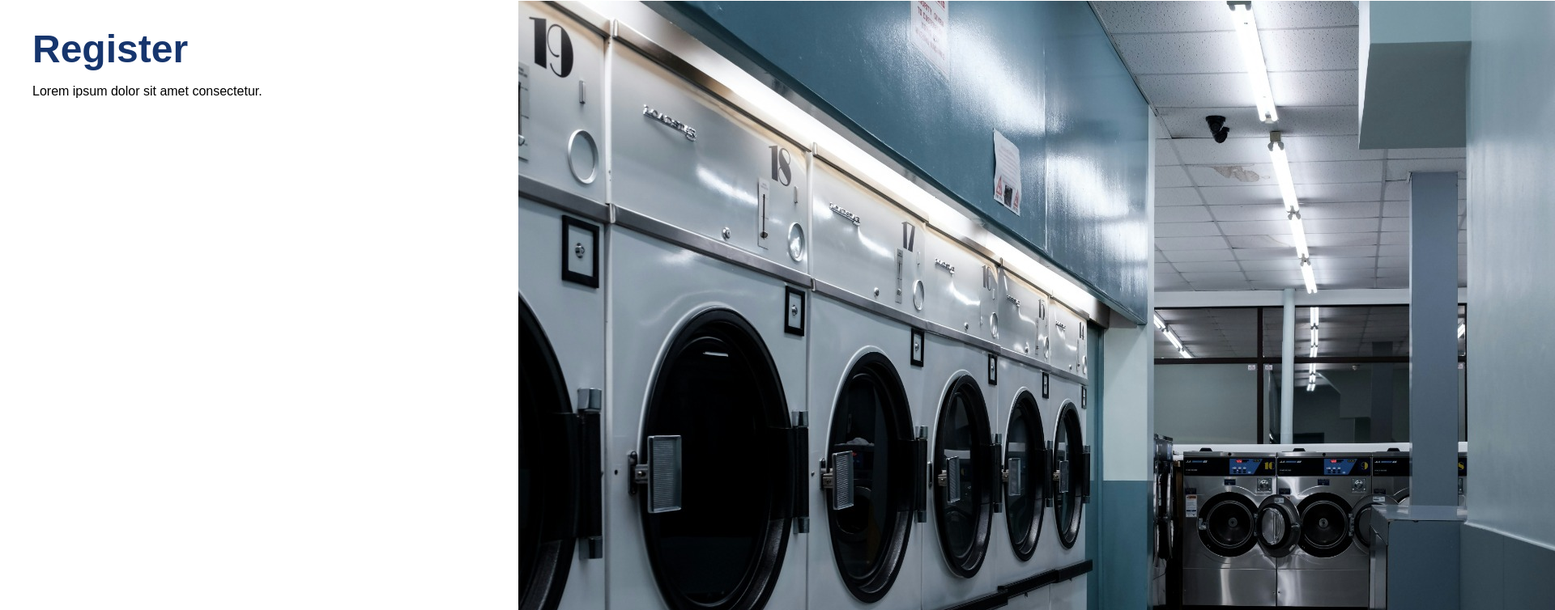
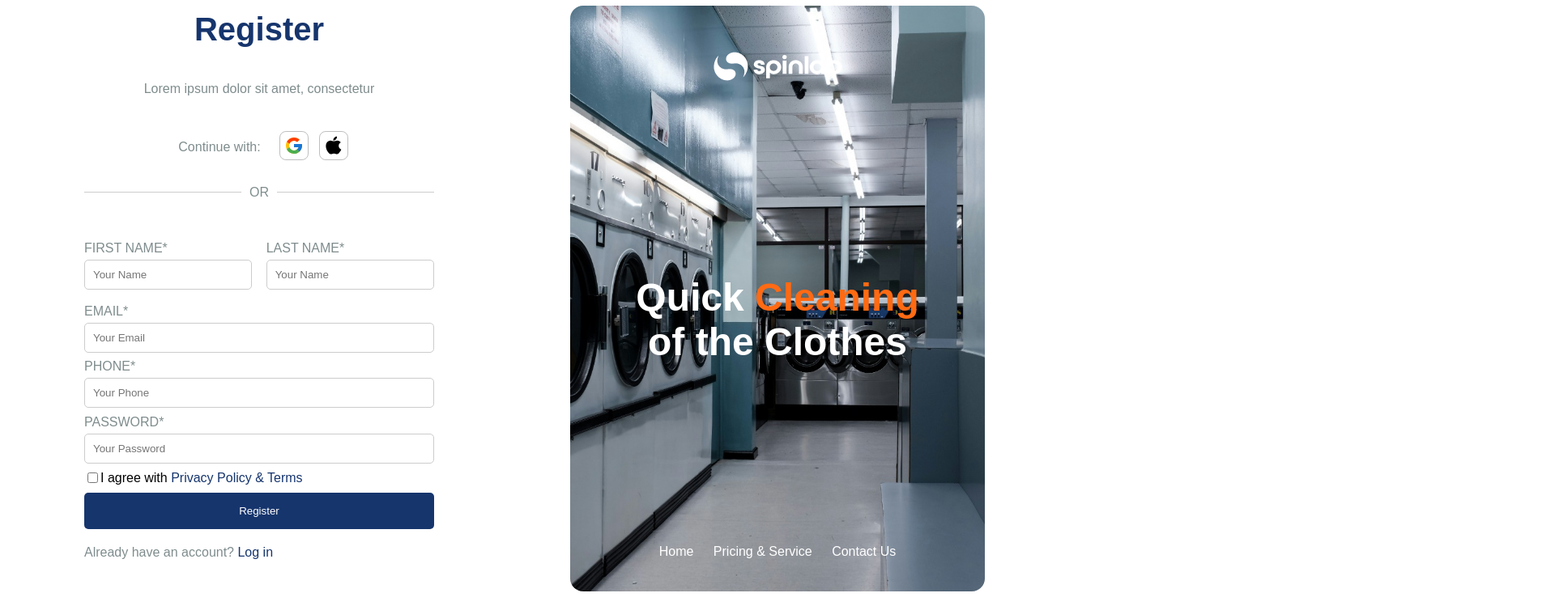
Before and after one commit to MuhammedIkbalAKGUNDOGDU/register-page, a plain HTML site: page index.html in a window 1280 px wide. Shown: the part 31-785 px from the top of the page at 81% size, 1920 px wide, since content can reach past the window. Drawn offline with Linux system fonts and the light colour scheme; a web font is replaced by a local one.

Commit message:
register page-final test

```diff
--- a/index.css
+++ b/index.css
@@ -1,56 +1,228 @@
-:root{
-    --primary-color: #16356D;
-    --secondary-color: #FF6A13;
+@font-face {
+    font-family: 'SF Pro';
+    src: url('fonts/SF-Pro-Bold.ttf') format('truetype');
+    font-weight: bold;
+}
 
+@font-face {
+    font-family: 'SF Pro';
+    src: url('fonts/SF-Pro-SemiBold.ttf') format('truetype');
+    font-weight: 600;
+}
+
+@font-face {
+    font-family: 'SF Pro';
+    src: url('fonts/SF-Pro-Medium.ttf') format('truetype');
+    font-weight: 500;
+}
+
+@font-face {
+    font-family: 'SF Pro';
+    src: url('fonts/SF-Pro-Regular.ttf') format('truetype');
+    font-weight: normal;
 }
 
 body {
     font-family: 'SF Pro', sans-serif;
+    margin: 0;
+    padding: 0;
+    background-color: white;
 }
 
-.bold-text {
+.container {
+    display: flex;
+    height: 100vh;
+}
+
+.left, .right {
+    width: 50%;
+    max-width: 50%;
+    display: flex;
+    flex-direction: column;
+    justify-content: center;
+    align-items: center;
+    padding: 20px;
+}
+
+
+.left {
+    background-color: white;
+    padding: 40px;
+    margin: 3% 5%;
+}
+
+.right {
+    position: relative;
+    padding: 40px;
+    margin: 3% 5%;
+    border-radius: 16px;
+    background: url('register.jfif') no-repeat center center/cover;
+
+}
+
+.right .overlay {
+    position: relative;
+    top: 0;
+    left: 0;
+    width: 100%;
+    height: 100%;
+    color: white;
+    display: flex;
+    flex-direction: column;
+    justify-content: center;
+    align-items: center;
+    text-align: center;
+    padding: 20px;
+}
+
+.rigth-motto{
+    font-weight: 700px;
+    font-size: 3rem;
+    max-width: 389px;
+}
+
+h1 {
+    font-size: 2.5rem;
+    color: #16356D;
+}
+
+h2 {
+    font-size: 2rem;
     font-weight: bold;
 }
 
-.semibold-text {
-    font-weight: 600;
+h2 span {
+    color: #FF6A13;
 }
 
-.medium-text {
-    font-weight: 500;
+p {
+    color: #7f8c8d;
 }
 
-.regular-text {
-    font-weight: normal;
+form{
+    padding: 10%;
+    margin-right: 5%;
+    margin-left: 5%;
 }
 
-#register-title{
-    color: var(--primary-color);
-    font-size: 48px;
-}
-
-.register-page{
+.social-login{
     display: flex;
-    margin: 2rem;
-}
-
-.title{
-
-    h1{
-        margin-bottom: 1rem;
+    align-items: center;
+    justify-content: center;
+    margin: 5%;
+    i{
+        margin-left: 15%;
     }
     p{
-        margin-top: 0rem;
+        text-wrap: nowrap;
+    }
+    img{
+        padding: 20%;
     }
 }
 
-.register-left{
-    min-width: 50%;
-    width: 50%;
+.register-logo{
 }
-.register-rigth{
-    min-width: 50%;
-    width: 50%;
-    position: relative;
-    border-radius: 16px;
+
+.social-login .google {
+    background-color: transparent;
+    border: 1px solid rgba(0, 0, 0, 0.25);
+    border-radius: 8px;
 }
+
+.social-login .apple {
+    background-color: transparent;
+    border: 1px solid rgba(0, 0, 0, 0.25);
+    border-radius: 8px;
+
+}
+
+.divider {
+    display: flex;
+    align-items: center;
+    width: 100%;
+}
+
+.divider hr {
+    flex: 1;
+    border: none;
+    border-top: 1px solid #ccc;
+}
+
+.divider span {
+    margin: 0 10px;
+    color: #7f8c8d;
+}
+
+form {
+    width: 100%;
+}
+
+.input-group {
+    display: flex;
+    justify-content: space-between;
+}
+
+.input-box {
+    display: flex;
+    flex-direction: column;
+    margin:2% 0%;
+    width: 48%;
+}
+
+.input-box-other{
+    width: 100%;
+}
+
+.input-box label {
+    margin-bottom: 5px;
+    color: #7f8c8d;
+}
+
+.input-box input {
+    padding: 10px;
+    border: 1px solid #ccc;
+    border-radius: 5px;
+}
+
+.checkbox {
+    display: flex;
+    align-items: center;
+    margin: 2% 0%;
+}
+
+
+
+.checkbox label a {
+    color: #16356D;
+    text-decoration: none;
+}
+
+.register-btn {
+    width: 100%;
+    padding: 15px;
+    background-color: #16356D;
+    color: white;
+    border: none;
+    border-radius: 5px;
+    cursor: pointer;
+}
+
+.login-link {
+    margin-top: 20px;
+}
+
+.login-link a {
+    color: #16356D;
+    text-decoration: none;
+}
+
+nav a {
+    margin: 10px;
+    color: white;
+    text-decoration: none;
+}
+
+nav a:hover {
+    text-decoration: underline;
+}
--- a/index.html
+++ b/index.html
@@ -1,23 +1,72 @@
 <!DOCTYPE html>
-<html>
+<html lang="en">
   <head>
-    <meta charset="utf-8" />
+    <meta charset="UTF-8" />
     <meta http-equiv="X-UA-Compatible" content="IE=edge" />
+    <meta name="viewport" content="width=device-width, initial-scale=1.0" />
     <title>Register</title>
-    <meta name="viewport" content="width=device-width, initial-scale=1" />
-    <link rel="stylesheet" type="text/css" media="screen" href="index.css" />
-    <script src="main.js"></script>
+    <link rel="stylesheet" href="index.css" />
   </head>
   <body>
-    <div class="register-page">
-      <div class="register-left">
-        <div class="title">
-          <h1 id="register-title" class="bold-text">Register</h1>
-          <p>Lorem ipsum dolor sit amet consectetur.</p>
+    <div class="container">
+      <div class="left">
+        <h1>Register</h1>
+        <p>Lorem ipsum dolor sit amet, consectetur</p>
+        <div class="social-login">
+          <p>Continue with:</p>
+          <i><img class="google " src="./Google.svg" alt="" /></i>
+          <i> <img class="apple " src="./Apple.svg" alt="" /> </i>
         </div>
+        <div class="divider">
+          <hr />
+          <span>OR</span>
+          <hr />
+        </div>
+        <form>
+          <div class="input-group">
+            <div class="input-box">
+              <label for="first-name">FIRST NAME*</label>
+              <input type="text" id="first-name" placeholder="Your Name" />
+            </div>
+            <div class="input-box">
+              <label for="last-name">LAST NAME*</label>
+              <input type="text" id="last-name" placeholder="Your Name" />
+            </div>
+          </div>
+          <div class="input-box input-box-other">
+            <label for="email">EMAIL*</label>
+            <input type="email" id="email" placeholder="Your Email" />
+          </div>
+          <div class="input-box input-box-other">
+            <label for="phone">PHONE*</label>
+            <input type="tel" id="phone" placeholder="Your Phone" />
+          </div>
+          <div class="input-box input-box-other">
+            <label for="password">PASSWORD*</label>
+            <input type="password" id="password" placeholder="Your Password" />
+          </div>
+          <div class="checkbox">
+            <input type="checkbox" id="agree" />
+            <label for="agree"
+              >I agree with <a href="#">Privacy Policy & Terms</a></label
+            >
+          </div>
+          <button type="submit" class="register-btn">Register</button>
+          <p class="login-link">
+            Already have an account? <a href="#">Log in</a>
+          </p>
+        </form>
       </div>
-      <div class="register-rigth">
-        <img src="./register.jfif" alt="selam" />
+      <div class="right">
+        <img class="register-logo" src="register-logo.png" alt="">
+        <div class="overlay">
+          <h2 class="rigth-motto">Quick <span>Cleaning</span> of the Clothes</h2>
+        </div>
+        <nav>
+            <a href="#">Home</a>
+            <a href="#">Pricing & Service</a>
+            <a href="#">Contact Us</a>
+          </nav>
       </div>
     </div>
   </body>
```
Also changed, not shown: Apple.svg (added), Google.svg (added), register-logo.png (added).
